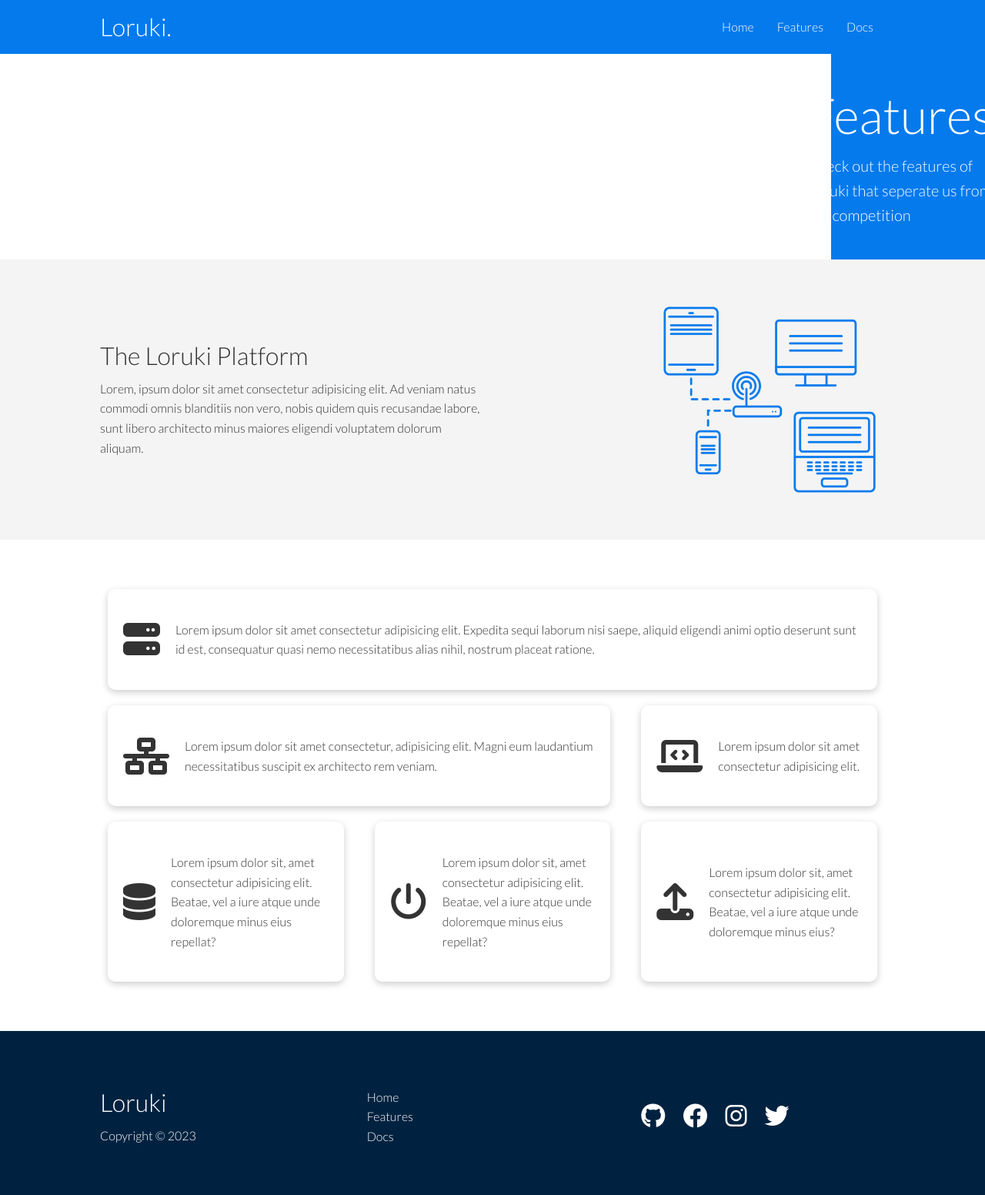
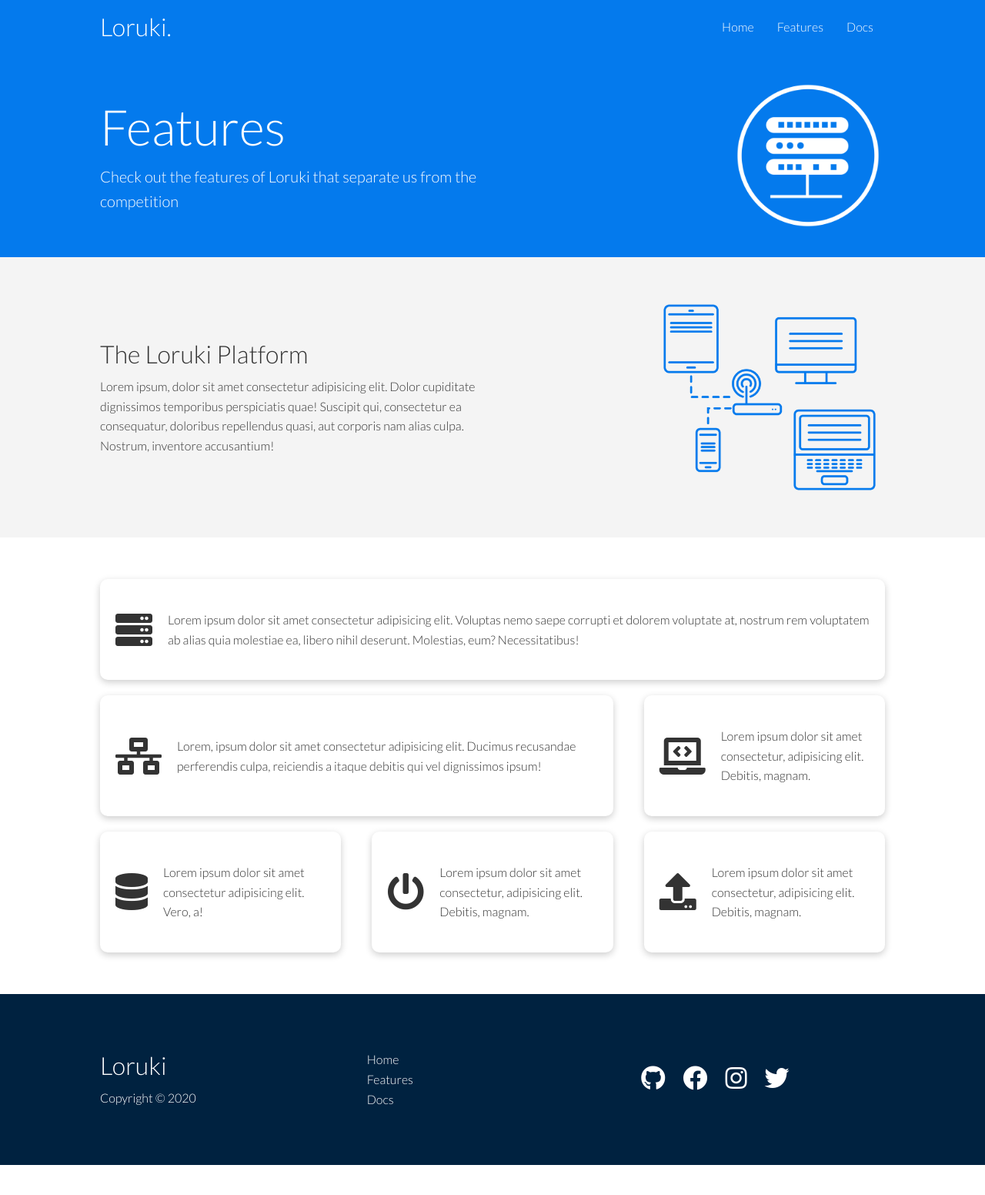
Before and after one commit to RichardLechko/Loruki-Website, a plain HTML site: page Website/features.html in a window 1280 px wide. Shown: the whole page at 77% size. After the commit the page ends 1513 px from the top, so only its background shows below. Drawn offline with Linux system fonts and the light colour scheme.

Commit message:
modified:   Website/css/style.css 	modified:   Website/css/utilities.css 	modified:   Website/docs.html 	modified:   Website/features.html 	modified:   Website/index.html

```diff
--- a/Website/css/style.css
+++ b/Website/css/style.css
@@ -21,7 +21,7 @@ body {
   line-height: 1.6;
 }
 
-ul{
+ul {
   list-style-type: none;
 }
 
@@ -45,7 +45,8 @@ img {
   width: 100%;
 }
 
-code, pre {
+code,
+pre {
   background: #333;
   color: #fff;
   padding: 10px;
@@ -53,7 +54,7 @@ code, pre {
 
 .hidden {
   visibility: hidden;
-  height: 0px;
+  height: 0;
 }
 
 /* Navbar */
@@ -63,7 +64,7 @@ code, pre {
   height: 70px;
 }
 
-.navbar ul{
+.navbar ul {
   display: flex;
 }
 
@@ -102,7 +103,6 @@ code, pre {
   grid-template-columns: 55% auto;
   gap: 30px;
 }
-
 
 .showcase-text {
   animation: slideInFromLeft 1s ease-in;
@@ -174,10 +174,10 @@ code, pre {
 /* Cli */
 .cli .grid {
   grid-template-columns: repeat(3, 1fr);
-  grid-template-rows: repeat(2,1fr);
+  grid-template-rows: repeat(2, 1fr);
 }
 
-.cli .grid > *:first-child{ /* The first row in the grid */
+.cli .grid > *:first-child {
   grid-column: 1 / span 2;
   grid-row: 1 / span 2;
 }
@@ -186,29 +186,31 @@ code, pre {
 .cloud .grid {
   grid-template-columns: 4fr 3fr;
 }
+
 /* Languages */
 
-.languages .flex{
+.languages .flex {
   flex-wrap: wrap;
 }
+
 .languages .card {
   text-align: center;
   margin: 18px 10px 40px;
   transition: transform 0.2s ease-in;
 }
 
-.languages .card h4{
+.languages .card h4 {
   font-size: 20px;
   margin-bottom: 10px;
 }
 
-.languages .card:hover{
+.languages .card:hover {
   transform: translateY(-15px);
 }
 
 /* Features */
-
-.features-head , .docs-head img {
+.features-head img,
+.docs-head img {
   width: 200px;
   justify-self: flex-end;
 }
@@ -219,15 +221,14 @@ code, pre {
 }
 
 .features-main .card > i {
-  margin-right: 20px
+  margin-right: 20px;
 }
 
-.features-main .grid{
-  padding: 40px;
-  color: red;
+.features-main .grid {
+  padding: 30px;
 }
 
-.features-main .grid > *:first-child{
+.features-main .grid > *:first-child {
   grid-column: 1 / span 3;
 }
 
@@ -252,7 +253,7 @@ code, pre {
   border-bottom: 1px #ccc solid;
 }
 
-.docs-main li:hover {
+.docs-main a:hover {
   font-weight: bold;
 }
 
@@ -261,9 +262,23 @@ code, pre {
   margin: 0 10px;
 }
 
+.fa-github:hover {
+  color: #000000;
+}
+
+.fa-facebook:hover {
+  color: #1773EA;
+}
+
+.fa-instagram:hover {
+  color: #B32E87;
+}
+
+.fa-twitter:hover {
+  color: #1C9CEA;
+}
 
 /* Animations */
-
 @keyframes slideInFromLeft {
   0% {
     transform: translateX(-100%);
@@ -272,8 +287,8 @@ code, pre {
   100% {
     transform: translateX(0);
   }
+}
 
-}
 @keyframes slideInFromRight {
   0% {
     transform: translateX(100%);
@@ -282,8 +297,8 @@ code, pre {
   100% {
     transform: translateX(0);
   }
+}
 
-}
 @keyframes slideInFromTop {
   0% {
     transform: translateY(-100%);
@@ -298,13 +313,14 @@ code, pre {
   0% {
     transform: translateY(100%);
   }
+
   100% {
     transform: translateX(0);
   }
 }
 
 /* Tablets and under */
-@media (max-width: 768px){
+@media (max-width: 768px) {
   .grid,
   .showcase .grid,
   .stats .grid,
@@ -332,7 +348,7 @@ code, pre {
     animation: slideInFromBottom 1s ease-in;
   }
 
-  .cli .grid > *:first-child{
+  .cli .grid > *:first-child {
     grid-column: 1;
     grid-row: 1;
   }
@@ -345,7 +361,7 @@ code, pre {
 
   .features-head img,
   .features-sub-head img,
-  .docs-head img{
+  .docs-head img {
     justify-self: center;
   }
 
@@ -353,11 +369,10 @@ code, pre {
   .features-main .grid > *:nth-child(2) {
     grid-column: 1;
   }
-
 }
 
 /* Mobile */
-@media(max-width: 500px) {
+@media (max-width: 500px) {
   .navbar {
     height: 110px;
   }
@@ -368,6 +383,10 @@ code, pre {
 
   .navbar ul {
     padding: 10px;
-    background-color: rgba(0,0,0,0.1);
+    background-color: rgba(0, 0, 0, 0.1);
+  }
+
+  .showcase-form {
+    width: 300px;
   }
 }
--- a/Website/css/utilities.css
+++ b/Website/css/utilities.css
@@ -9,7 +9,7 @@
   background-color: #fff;
   color: #333;
   border-radius: 10px;
-    box-shadow: 0 3px 10px rgba(0,0,0,0.2);
+  box-shadow: 0 3px 10px rgba(0, 0, 0, 0.2);
   padding: 20px;
   margin: 10px;
 }
@@ -30,10 +30,10 @@
 }
 
 .btn:hover {
-    transform: scale(0.98)
+  transform: scale(0.98);
 }
 
-/* Backgrounds & Colored Buttons */
+/* Backgrounds & colored buttons */
 .bg-primary,
 .btn-primary {
   background-color: var(--primary-color);
@@ -63,12 +63,12 @@
 .bg-secondary a,
 .btn-secondary a,
 .bg-dark a,
-.btn-dark a{
+.btn-dark a {
   color: #fff;
 }
 
-/* Text Colors */
-.text-primary{
+/* Text colors */
+.text-primary {
   color: var(--primary-color);
 }
 
@@ -76,15 +76,15 @@
   color: var(--secondary-color);
 }
 
-.text-dark{
+.text-dark {
   color: var(--dark-color);
 }
 
-.text-light{
+.text-light {
   color: var(--light-color);
 }
 
-/* Text Sizes */
+/* Text sizes */
 .lead {
   font-size: 20px;
 }
@@ -114,7 +114,7 @@
   background-color: var(--light-color);
   padding: 10px 20px;
   font-weight: bold;
-  margin: 15px;
+  margin: 15px 0;
 }
 
 .alert i {
@@ -130,7 +130,6 @@
   background-color: var(--error-color);
   color: #fff;
 }
-
 
 .flex {
   display: flex;
@@ -193,7 +192,6 @@
   margin: 4rem;
 }
 
-
 /* Padding */
 .py-1 {
   padding: 1rem 0;
--- a/Website/features.html
+++ b/Website/features.html
@@ -1,15 +1,13 @@
 <!DOCTYPE html>
 <html lang="en">
-
 <head>
     <meta charset="UTF-8">
     <meta name="viewport" content="width=device-width, initial-scale=1.0">
-    <link rel="stylesheet" href="https://cdnjs.cloudflare.com/ajax/libs/font-awesome/6.2.1/css/all.min.css">
+    <link rel="stylesheet" href="https://cdnjs.cloudflare.com/ajax/libs/font-awesome/5.15.1/css/all.min.css" integrity="sha512-+4zCK9k+qNFUR5X+cKL9EIR+ZOhtIloNl9GIKS57V1MyNsYpYcUrUeQc9vNfzsWfV28IaLL3i96P9sdNyeRssA==" crossorigin="anonymous" />
+    <link rel="stylesheet" href="css/utilities.css">
     <link rel="stylesheet" href="css/style.css">
-    <link rel="stylesheet" href="css/utilities.css">
     <title>Loruki | Cloud Hosting For Everyone</title>
 </head>
-
 <body>
     <!-- Navbar -->
     <div class="navbar">
@@ -30,20 +28,23 @@
         <div class="container grid">
             <div>
                 <h1 class="xl">Features</h1>
-                <p class="lead">Check out the features of Loruki that seperate us from the competition</p>
+                <p class="lead">
+                    Check out the features of Loruki that separate us from the
+						competition
+                </p>
             </div>
             <img src="images/server.png" alt="">
         </div>
     </section>
 
-    <!-- Sub Head -->
+    <!-- Sub head -->
     <section class="features-sub-head bg-light py-3">
         <div class="container grid">
             <div>
                 <h1 class="md">The Loruki Platform</h1>
-                <p>Lorem, ipsum dolor sit amet consectetur adipisicing elit. Ad veniam natus commodi omnis
-                    blanditiis non vero, nobis quidem quis recusandae labore, sunt libero architecto minus maiores
-                    eligendi voluptatem dolorum aliquam.</p>
+                <p>
+                    Lorem ipsum, dolor sit amet consectetur adipisicing elit. Dolor cupiditate dignissimos temporibus perspiciatis quae! Suscipit qui, consectetur ea consequatur, doloribus repellendus quasi, aut corporis nam alias culpa. Nostrum, inventore accusantium!
+                </p>
             </div>
             <img src="images/server2.png" alt="">
         </div>
@@ -53,33 +54,42 @@
         <div class="container grid grid-3">
             <div class="card flex">
                 <i class="fas fa-server fa-3x"></i>
-                <p>Lorem ipsum dolor sit amet consectetur adipisicing elit. Expedita sequi laborum nisi saepe, aliquid
-                    eligendi animi optio deserunt sunt id est, consequatur quasi nemo necessitatibus alias nihil,
-                    nostrum placeat ratione.</p>
+                <p>Lorem ipsum dolor sit amet consectetur adipisicing elit. Voluptas nemo saepe corrupti et dolorem voluptate at, nostrum rem voluptatem ab alias quia molestiae ea, libero nihil deserunt. Molestias, eum? Necessitatibus!</p>
             </div>
             <div class="card flex">
                 <i class="fas fa-network-wired fa-3x"></i>
-                <p>Lorem ipsum dolor sit amet consectetur, adipisicing elit. Magni eum laudantium necessitatibus
-                    suscipit ex architecto rem veniam.</p>
+                <p>
+                    Lorem, ipsum dolor sit amet consectetur adipisicing elit. Ducimus
+                    recusandae perferendis culpa, reiciendis a itaque debitis qui vel
+                    dignissimos ipsum!
+                </p>
             </div>
             <div class="card flex">
                 <i class="fas fa-laptop-code fa-3x"></i>
-                <p>Lorem ipsum dolor sit amet consectetur adipisicing elit.</p>
+                <p>
+                    Lorem ipsum dolor sit amet consectetur, adipisicing elit. Debitis,
+                    magnam.
+                </p>
             </div>
             <div class="card flex">
                 <i class="fas fa-database fa-3x"></i>
-                <p>Lorem ipsum dolor sit, amet consectetur adipisicing elit. Beatae, vel a iure atque unde
-                    doloremque minus eius repellat?</p>
+                <p>
+                    Lorem ipsum dolor sit amet consectetur adipisicing elit. Vero, a!
+                </p>
             </div>
             <div class="card flex">
                 <i class="fas fa-power-off fa-3x"></i>
-                <p>Lorem ipsum dolor sit, amet consectetur adipisicing elit. Beatae, vel a iure atque unde
-                    doloremque minus eius repellat?</p>
+                <p>
+                    Lorem ipsum dolor sit amet consectetur, adipisicing elit. Debitis,
+                    magnam.
+                </p>
             </div>
             <div class="card flex">
                 <i class="fas fa-upload fa-3x"></i>
-                <p>Lorem ipsum dolor sit, amet consectetur adipisicing elit. Beatae, vel a iure atque unde
-                    doloremque minus eius?</p>
+                <p>
+                    Lorem ipsum dolor sit amet consectetur, adipisicing elit. Debitis,
+                    magnam.
+                </p>
             </div>
         </div>
     </section>
@@ -90,7 +100,7 @@
             <div>
                 <h1>Loruki
                 </h1>
-                <p>Copyright &copy; 2023</p>
+                <p>Copyright &copy; 2020</p>
             </div>
             <nav>
                 <ul>
@@ -107,7 +117,5 @@
             </div>
         </div>
     </footer>
-
 </body>
-
 </html>
```
Also changed, not shown: Website/docs.html (+19 -20 lines), Website/index.html (+21 -14 lines). Lines whose indentation alone changed are shown as unchanged.
